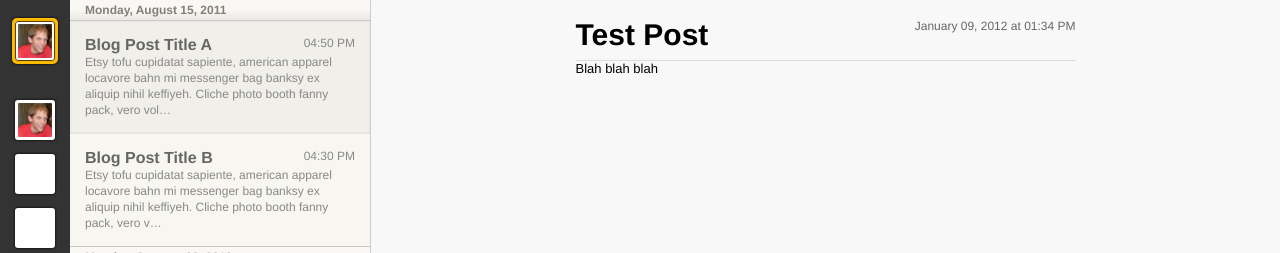
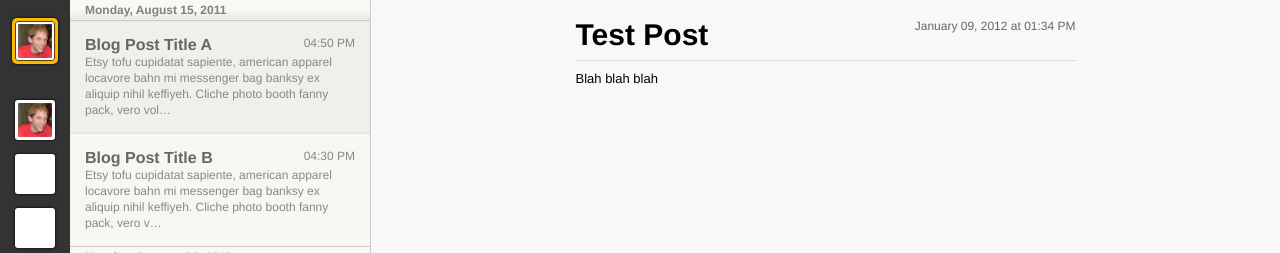
Before and after one commit to Tanner/Blog, a Jekyll site: the page built from index.html, in a window 1280 px wide. Shown: the top 253 px of the page. Built offline with Jekyll 4.4.1, drawn with Linux system fonts in a browser that asks for light colours; nearby versions of some CDN libraries; Markdown is read by kramdown in place of the engine named in the settings.

Commit message:
Fix post layout in index.html (oops)

```diff
--- a/index.html
+++ b/index.html
@@ -9,7 +9,9 @@
 			<a href="{{ site.baseurl }}{{ post.url }}" class="title">{{ post.title }}</a>
 			<p class="date">{{ post.date | date: "%B %d, %Y at %I:%M %p" }}</p>
 		</div>
-		{{ post.content }}
+		<div class="body">
+			{{ post.content }}
+		</div>
 	</div>
 {% endfor %}
 
```
